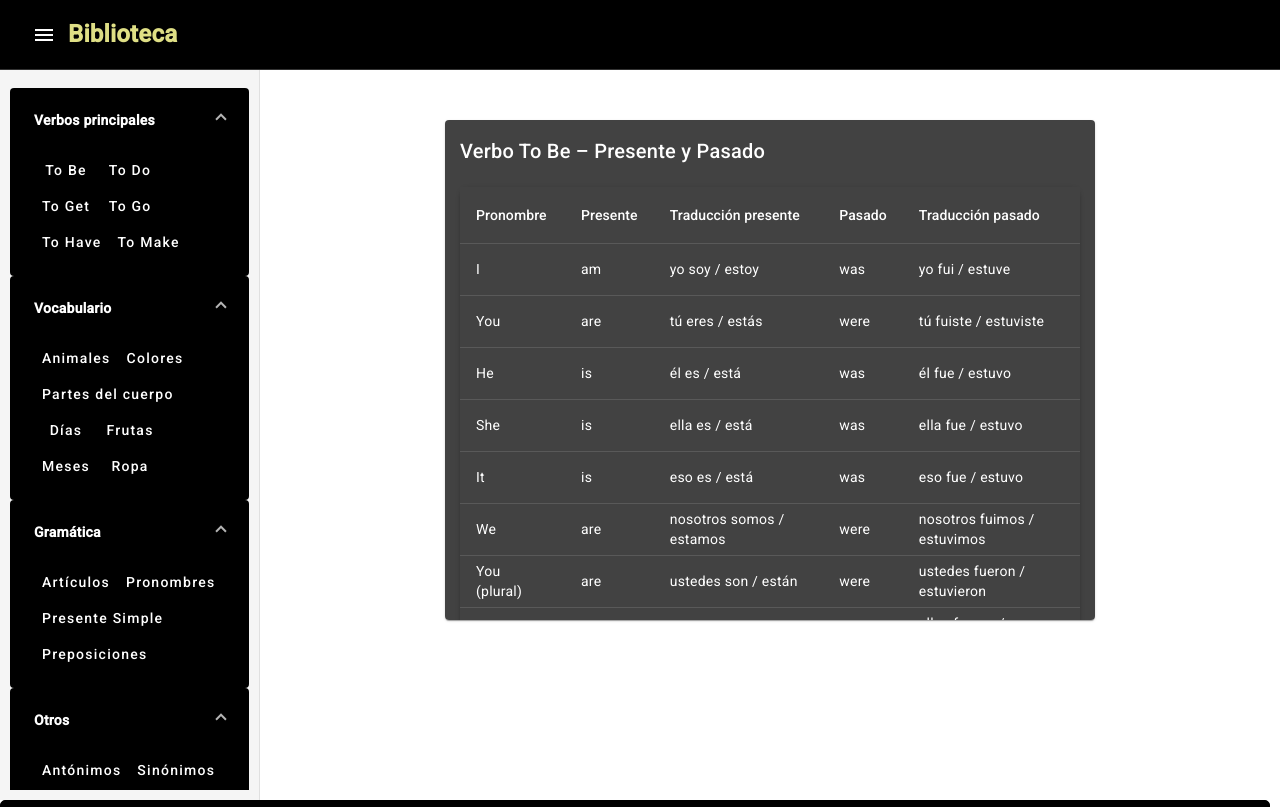
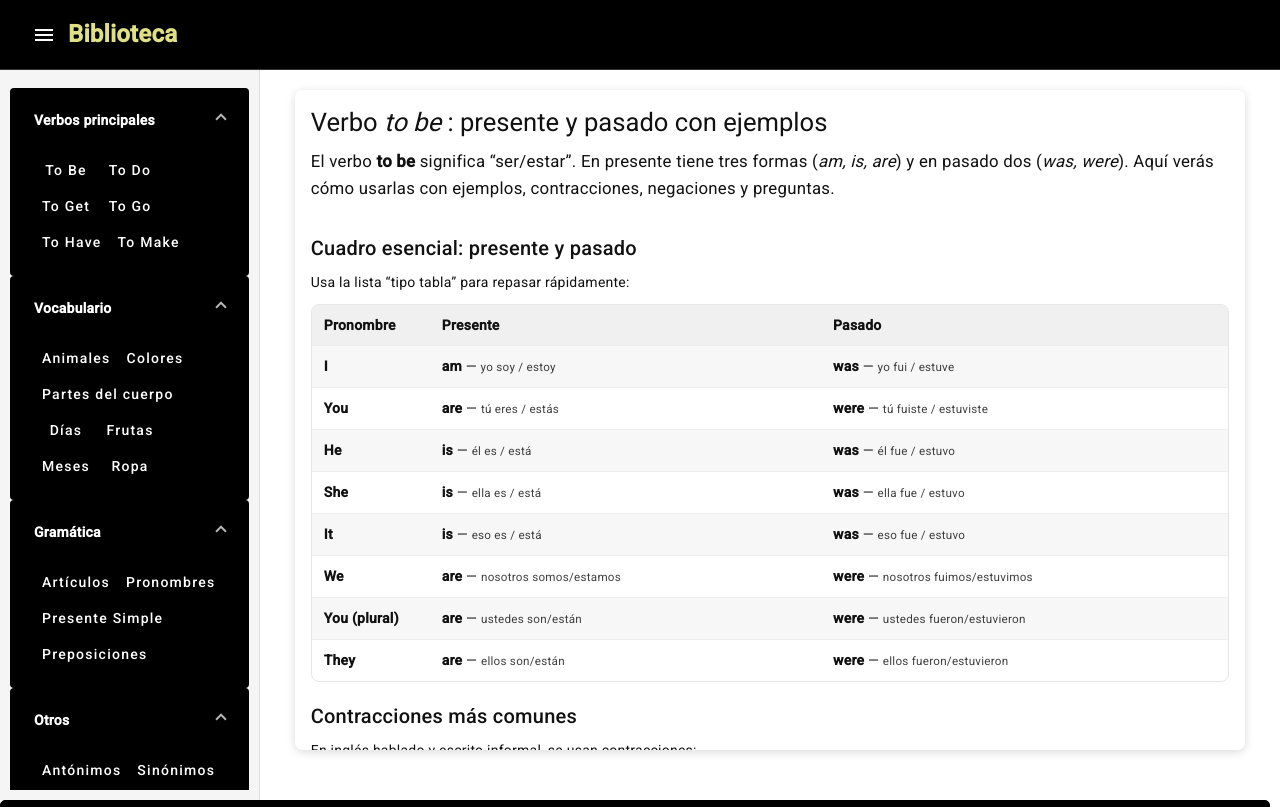
Before and after one commit to sebasxx85/englishProyect, an Angular app: page /library in a window 1280 px wide. Shown: the top 807 px of the page. Built offline with nearby package versions, Linux system fonts and the light colour scheme.

Commit message:
to-be updated

```diff
--- a/src/app/library/components/verbos/to-be/to-be.component.html
+++ b/src/app/library/components/verbos/to-be/to-be.component.html
@@ -1,45 +1,101 @@
+<mat-card class="article-card">
+  <header>
+    <h1>Verbo <em>to be</em> : presente y pasado con ejemplos</h1>
+    <p class="lead">
+      El verbo <strong>to be</strong> significa “ser/estar”. En presente tiene tres formas
+      (<em>am, is, are</em>) y en pasado dos (<em>was, were</em>). Aquí verás cómo usarlas con
+      ejemplos, contracciones, negaciones y preguntas.
+    </p>
+  </header>
 
+  <section>
+    <h2>Cuadro esencial: presente y pasado</h2>
+    <p>Usa la lista “tipo tabla” para repasar rápidamente:</p>
 
-<body>
-  <div class="container">
-    <mat-card>
-      <mat-card-title>Verbo To Be – Presente y Pasado</mat-card-title>
+    <ul class="be-list">
+      <li class="be-head">
+        <span>Pronombre</span>
+        <span>Presente</span>
+        <span>Pasado</span>
+      </li>
+      <li *ngFor="let c of conjugaciones">
+        <span class="col-pron">{{ c.pronombre }}</span>
+        <span class="col-pres"><strong>{{ c.presente }}</strong> — <small>{{ c.traduccionPresente }}</small></span>
+        <span class="col-past"><strong>{{ c.pasado }}</strong> — <small>{{ c.traduccionPasado }}</small></span>
+      </li>
+    </ul>
+  </section>
 
-      <table mat-table [dataSource]="conjugaciones" class="mat-elevation-z2 antonimos-table">
+  <section>
+    <h2>Contracciones más comunes</h2>
+    <p>En inglés hablado y escrito informal, se usan contracciones:</p>
+    <ul class="bullets two-cols">
+      <li *ngFor="let c of contracciones">{{ c }}</li>
+    </ul>
+  </section>
 
-        <!-- Pronombre -->
-        <ng-container matColumnDef="pronombre">
-          <th mat-header-cell *matHeaderCellDef> Pronombre </th>
-          <td mat-cell *matCellDef="let elem"> {{ elem.pronombre }} </td>
-        </ng-container>
+  <section>
+    <h2>Negaciones y preguntas</h2>
+    <h3>Negación</h3>
+    <p>
+      Se forma con <em>not</em> después del verbo:
+      <em>am not / is not (isn’t) / are not (aren’t) / was not (wasn’t) / were not (weren’t)</em>.
+    </p>
+    <h3>Preguntas (Yes/No)</h3>
+    <p>Invierte el orden: <em>Am/Is/Are + sujeto…?</em> / <em>Was/Were + sujeto…?</em></p>
+    <ul class="examples">
+      <li><blockquote><p>“Are they ready?”</p></blockquote><small>¿Ellos están listos?</small></li>
+      <li><blockquote><p>“Was she at work?”</p></blockquote><small>¿Ella estuvo en el trabajo?</small></li>
+    </ul>
+  </section>
 
-        <!-- Presente -->
-        <ng-container matColumnDef="presente">
-          <th mat-header-cell *matHeaderCellDef> Presente </th>
-          <td mat-cell *matCellDef="let elem"> {{ elem.presente }} </td>
-        </ng-container>
+  <section>
+    <h2>Usos frecuentes</h2>
+    <ul class="bullets">
+      <li><strong>Identidad y profesión:</strong> <em>She is a designer.</em></li>
+      <li><strong>Estado / emoción:</strong> <em>I am tired.</em></li>
+      <li><strong>Ubicación:</strong> <em>We are at school.</em></li>
+      <li><strong>Edad (en inglés se usa “to be”):</strong> <em>I am 20 (years old).</em></li>
+      <li><strong>Tiempo / clima (estructuras fijas):</strong> <em>It is cold today.</em></li>
+    </ul>
+  </section>
 
-        <!-- Traducción presente -->
-        <ng-container matColumnDef="traduccionPresente">
-          <th mat-header-cell *matHeaderCellDef> Traducción presente </th>
-          <td mat-cell *matCellDef="let elem"> {{ elem.traduccionPresente }} </td>
-        </ng-container>
+  <section>
+    <h2>Ejemplos en contexto</h2>
+    <ul class="examples">
+      <li *ngFor="let e of ejemplos">
+        <blockquote><p>“{{ e.en }}”</p></blockquote>
+        <small>Traducción: {{ e.es }}</small>
+      </li>
+    </ul>
+  </section>
 
-        <!-- Pasado -->
-        <ng-container matColumnDef="pasado">
-          <th mat-header-cell *matHeaderCellDef> Pasado </th>
-          <td mat-cell *matCellDef="let elem"> {{ elem.pasado }} </td>
-        </ng-container>
+  <section>
+    <h2>Práctica rápida</h2>
+    <ol class="exercise">
+      <li>Complete (presente): “I ____ at home.”</li>
+      <li>Negación (presente): “She ____ not ready.”</li>
+      <li>Pregunta (presente): “____ you a teacher?”</li>
+      <li>Complete (pasado): “They ____ at the park yesterday.”</li>
+      <li>Negación (pasado): “It ____ cold last night.”</li>
+    </ol>
+    <details class="solutions">
+      <summary>Ver soluciones sugeridas</summary>
+      <ul>
+        <li>1) am</li>
+        <li>2) is (isn’t)</li>
+        <li>3) Are</li>
+        <li>4) were</li>
+        <li>5) wasn’t</li>
+      </ul>
+    </details>
+  </section>
 
-        <!-- Traducción pasado -->
-        <ng-container matColumnDef="traduccionPasado">
-          <th mat-header-cell *matHeaderCellDef> Traducción pasado </th>
-          <td mat-cell *matCellDef="let elem"> {{ elem.traduccionPasado }} </td>
-        </ng-container>
-
-        <tr mat-header-row *matHeaderRowDef="columnas"></tr>
-        <tr mat-row *matRowDef="let row; columns: columnas;"></tr>
-      </table>
-    </mat-card>
-  </div>
-</body>
+  <section>
+    <h2>Preguntas frecuentes</h2>
+    <h3>¿Se usa “have” para la edad?</h3>
+    <p>No en inglés. Se usa <em>to be</em>: <em>I am 20</em> (no *I have 20*).</p>
+    <h3>¿“It” solo es para cosas?</h3>
+    <p>También para clima, tiempo y situaciones: <em>It is raining</em>, <em>It is late</em>.</p>
+  </section>
+</mat-card>
--- a/src/app/library/components/verbos/to-be/to-be.component.scss
+++ b/src/app/library/components/verbos/to-be/to-be.component.scss
@@ -1,52 +1,96 @@
-.container {
-    display: flex;
-    justify-content: center;
-    padding: 30px 20px;
-    height: 90vh;
-    overflow-y: auto;
-    margin-top: 70px;
-    margin-bottom: 70px;
+/* Card blanco centrado, con scroll interno (mismo patrón, 97%) */
+.article-card {
+  padding: 16px;
+  width: 100%;
+  max-width: 97%;
+  margin: 70px auto;
+  max-height: calc(100vh - 140px);
+  overflow: auto;
+  background: #ffffff !important;
+  color: #111111 !important;
+  border-radius: 8px;
+  box-shadow: 0 2px 10px rgba(0,0,0,.15);
 }
 
- mat-card {
-  padding: 15px;
-  max-width: 650px;
-  width: 100%;
-  max-height: 500px;     /* controla altura visible */
-  overflow-y: auto;      /* agrega scroll si se pasa */
-  overflow-x: auto;
+/* Forzar texto negro en tema dark */
+.article-card h1,
+.article-card h2,
+.article-card h3,
+.article-card p,
+.article-card li,
+.article-card small,
+.article-card blockquote {
+  color: #111111 !important;
 }
 
-  /* Tabla con color gris personalizado */
-  ::ng-deep .antonimos-table {
-    width: 100%;
+/* Tipografía y jerarquía */
+.lead { font-size: 1.05rem; line-height: 1.6; }
+h1 { font-size: 1.6rem; margin: 0 0 10px; }
+h2 { font-size: 1.25rem; margin: 18px 0 8px; }
+h3 { font-size: 1.1rem; margin: 14px 0 6px; }
+
+/* Lista “tipo tabla” para conjugaciones */
+.be-list {
+  list-style: none;
+  padding: 0;
+  margin: 8px 0 0;
+  border: 1px solid #e6e6e6;
   border-radius: 8px;
-    margin-top: 20px;
-    border-collapse: collapse;
+  overflow: hidden;
 
-    /* Encabezado */
-    th.mat-header-cell {
-      background-color: #e0e0e0 !important; /* gris plomo claro */
-      color: #000 !important;
-      font-weight: bold;
-      text-align: left;
-      padding: 10px;
+  li {
+    display: grid;
+    grid-template-columns: 110px 1fr 1fr; /* pronombre | presente | pasado */
+    gap: 8px;
+    padding: 10px 12px;
+    border-bottom: 1px solid #eee;
   }
 
-    /* Celdas */
-    td.mat-cell {
-      background-color: #000000 !important;
-      color: #000 !important;
-      padding: 10px;
+  .be-head {
+    background: #f0f0f0;
+    font-weight: 700;
   }
 
-    /* Zebra alternada */
-    tr.mat-row:nth-child(even) td.mat-cell {
-      background-color: #eeeeee !important;
+  li:nth-child(even):not(.be-head) { background: #f7f7f7; }
+  li:last-child { border-bottom: none; }
+
+  .col-pron { font-weight: 600; }
+  .col-pres strong, .col-past strong { font-weight: 700; }
+  small { opacity: .8; }
 }
 
-    /* Hover */
-    tr.mat-row:hover td.mat-cell {
-      background-color: #e0e0e0 !important;
+/* Bullets y variantes */
+.bullets { padding-left: 18px; }
+.bullets.two-cols {
+  column-count: 2;
+  column-gap: 32px;
 }
+@media (max-width: 640px) {
+  .bullets.two-cols { column-count: 1; }
+  .be-list li { grid-template-columns: 90px 1fr; grid-auto-rows: auto; }
+  .be-list .col-past { grid-column: 1 / -1; } /* pasado baja a segunda línea en móviles */
 }
+
+/* Citas y ejemplos */
+.examples {
+  list-style: none;
+  padding: 0;
+  margin: 0;
+
+  li { margin-bottom: 10px; }
+  blockquote {
+    margin: 0;
+    padding-left: 12px;
+    border-left: 3px solid #dddddd;
+    font-style: italic;
+  }
+  small { display: block; margin-top: 4px; opacity: .85; }
+}
+
+/* Práctica rápida */
+.exercise { margin-bottom: 8px; }
+.solutions {
+  margin-top: 8px;
+  summary { cursor: pointer; user-select: none; }
+  ul { margin: 8px 0 0; padding-left: 18px; }
+}
--- a/src/app/library/components/verbos/to-be/to-be.component.ts
+++ b/src/app/library/components/verbos/to-be/to-be.component.ts
@@ -1,29 +1,59 @@
 import { CommonModule } from '@angular/common';
-import { Component } from '@angular/core';
+import { Component, OnInit, inject } from '@angular/core';
 import { MatCardModule } from '@angular/material/card';
-import { MatTableModule } from '@angular/material/table';
+import { Title, Meta } from '@angular/platform-browser';
 import { SharedModule } from 'src/app/Shared/shared.module';
 
 @Component({
   selector: 'app-to-be',
   standalone: true,
-    imports: [CommonModule, SharedModule, MatTableModule, MatCardModule],
+  // Quitamos MatTableModule (ya no hay tabla)
+  imports: [CommonModule, SharedModule, MatCardModule],
   templateUrl: './to-be.component.html',
   styleUrl: './to-be.component.scss'
 })
-export class ToBeComponent {
+export class ToBeComponent implements OnInit {
+  private title = inject(Title);
+  private meta = inject(Meta);
 
-  columnas: string[] = ['pronombre', 'presente', 'traduccionPresente', 'pasado', 'traduccionPasado'];
+  ngOnInit(): void {
+    this.title.setTitle('Verbo TO BE en inglés: presente y pasado con ejemplos | Biblioteca');
+    this.meta.updateTag({
+      name: 'description',
+      content:
+        'Guía del verbo to be: formas en presente (am/is/are) y pasado (was/were), contracciones, negaciones, preguntas y usos comunes. Ejemplos claros en contexto.'
+    });
+    this.meta.updateTag({
+      name: 'keywords',
+      content:
+        'to be, am is are, was were, verbo to be presente pasado, contracciones, preguntas, negaciones, gramática inglés'
+    });
+  }
 
+  // Tu data original, la mostramos en una lista "tipo tabla"
   conjugaciones = [
-    { pronombre: 'I', presente: 'am', traduccionPresente: 'yo soy / estoy', pasado: 'was', traduccionPasado: 'yo fui / estuve' },
-    { pronombre: 'You', presente: 'are', traduccionPresente: 'tú eres / estás', pasado: 'were', traduccionPasado: 'tú fuiste / estuviste' },
-    { pronombre: 'He', presente: 'is', traduccionPresente: 'él es / está', pasado: 'was', traduccionPasado: 'él fue / estuvo' },
-    { pronombre: 'She', presente: 'is', traduccionPresente: 'ella es / está', pasado: 'was', traduccionPasado: 'ella fue / estuvo' },
-    { pronombre: 'It', presente: 'is', traduccionPresente: 'eso es / está', pasado: 'was', traduccionPasado: 'eso fue / estuvo' },
-    { pronombre: 'We', presente: 'are', traduccionPresente: 'nosotros somos / estamos', pasado: 'were', traduccionPasado: 'nosotros fuimos / estuvimos' },
-    { pronombre: 'You (plural)', presente: 'are', traduccionPresente: 'ustedes son / están', pasado: 'were', traduccionPasado: 'ustedes fueron / estuvieron' },
-    { pronombre: 'They', presente: 'are', traduccionPresente: 'ellos son / están', pasado: 'were', traduccionPasado: 'ellos fueron / estuvieron' }
+    { pronombre: 'I',    presente: 'am', traduccionPresente: 'yo soy / estoy',        pasado: 'was',   traduccionPasado: 'yo fui / estuve' },
+    { pronombre: 'You',  presente: 'are', traduccionPresente: 'tú eres / estás',      pasado: 'were',  traduccionPasado: 'tú fuiste / estuviste' },
+    { pronombre: 'He',   presente: 'is', traduccionPresente: 'él es / está',          pasado: 'was',   traduccionPasado: 'él fue / estuvo' },
+    { pronombre: 'She',  presente: 'is', traduccionPresente: 'ella es / está',        pasado: 'was',   traduccionPasado: 'ella fue / estuvo' },
+    { pronombre: 'It',   presente: 'is', traduccionPresente: 'eso es / está',         pasado: 'was',   traduccionPasado: 'eso fue / estuvo' },
+    { pronombre: 'We',   presente: 'are', traduccionPresente: 'nosotros somos/estamos', pasado: 'were', traduccionPasado: 'nosotros fuimos/estuvimos' },
+    { pronombre: 'You (plural)', presente: 'are', traduccionPresente: 'ustedes son/están', pasado: 'were', traduccionPasado: 'ustedes fueron/estuvieron' },
+    { pronombre: 'They', presente: 'are', traduccionPresente: 'ellos son/están',      pasado: 'were',  traduccionPasado: 'ellos fueron/estuvieron' }
   ];
 
+  ejemplos = [
+    { en: 'I am at home. / I am happy.', es: 'Estoy en casa. / Estoy feliz.' },
+    { en: 'She is a doctor and he is a teacher.', es: 'Ella es doctora y él es profesor.' },
+    { en: 'They were late yesterday.', es: 'Ayer llegaron tarde.' },
+    { en: 'Are you ready?', es: '¿Estás listo?' },
+    { en: "It wasn't cold last night.", es: 'No hizo frío anoche.' }
+  ];
+
+  contracciones = [
+    "I am → I'm", "you are → you're", "he is → he's", "she is → she's", "it is → it's",
+    "we are → we're", "they are → they're",
+    "I am not → I'm not", "is not → isn't", "are not → aren't",
+    "was not → wasn't", "were not → weren't"
+  ];
 }
```
Lines whose indentation alone changed are shown as unchanged.
